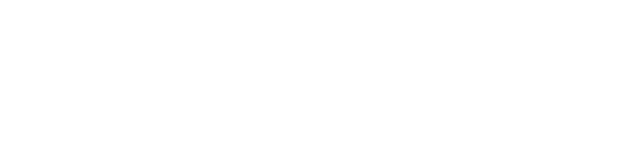
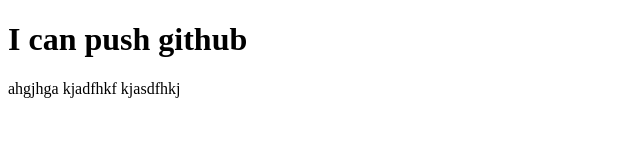
Before and after one commit to vaskor1/my-sceond-repo, a plain HTML site: page index.html in a window 1280 px wide. Shown: the whole page, without its empty margins (0-640 px from the left). Drawn offline with Linux system fonts and the light colour scheme.

Commit message:
my commit

```diff
--- a/index.html
+++ b/index.html
@@ -7,6 +7,9 @@
     <title>My-sceond-repo</title>
 </head>
 <body>
+    <h1>I can push github</h1>
+    <p>ahgjhga kjadfhkf kjasdfhkj</p>
+
 
 </body>
 </html>
```
